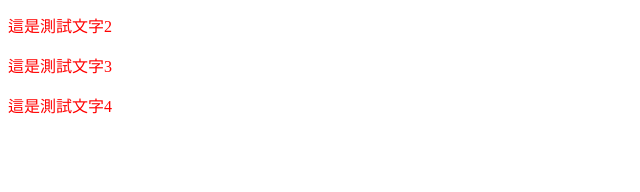
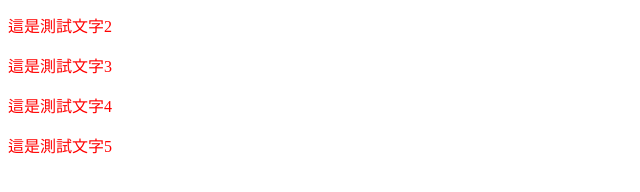
Before and after one commit to wavefunc/hahow-git, a plain HTML site: page index2.htm in a window 1280 px wide. Shown: the part 102-294 px from the top of the page, without its empty margins (0-640 px from the left). Drawn offline with Linux system fonts and the light colour scheme.

```diff
--- a/index2.htm
+++ b/index2.htm
@@ -12,6 +12,7 @@
   <p class="red-color">這是測試文字2</p>
   <p class="red-color">這是測試文字3</p>
   <p class="red-color">這是測試文字4</p>
+  <p class="red-color">這是測試文字5</p>
 </body>
 
 </html>
```
Also changed, not shown: 2 other files.
